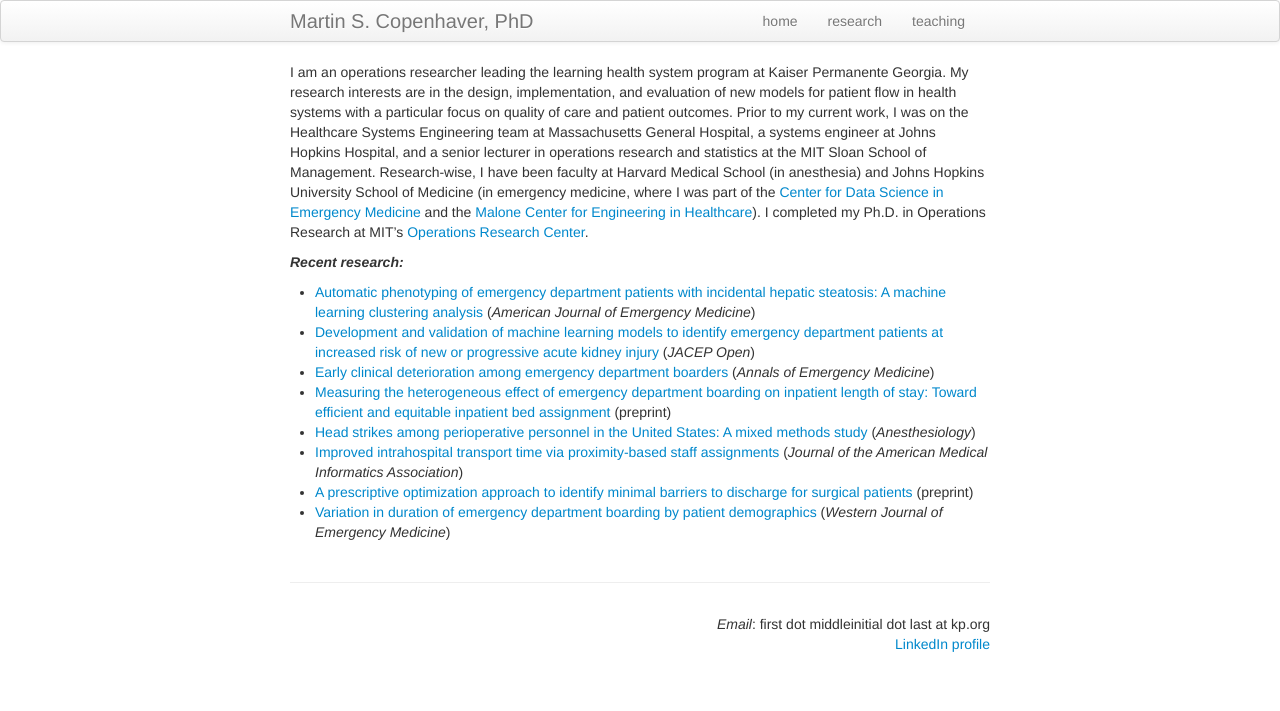
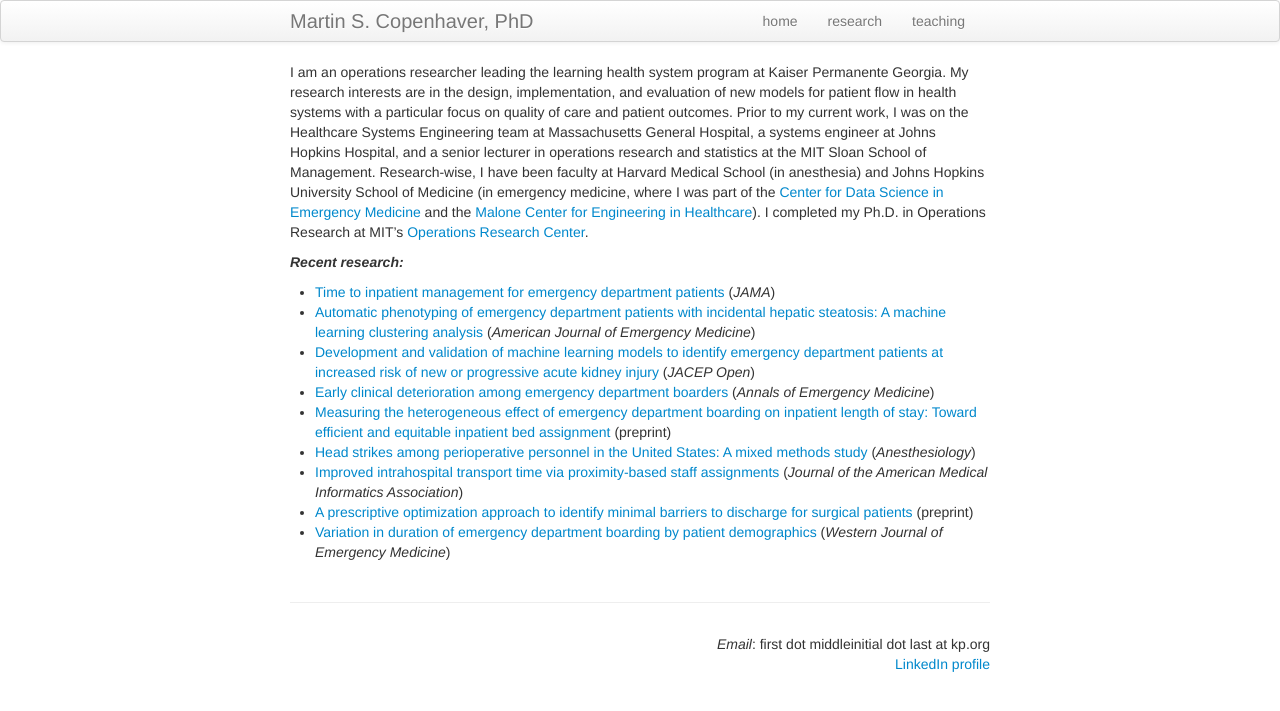
Before and after one commit to martincopenhaver/martincopenhaver.github.io, a Jekyll site: the page built from index.md, in a window 1280 px wide. Shown: the top 711 px of the page. Built offline with Jekyll 4.4.1, drawn with Linux system fonts in a browser that asks for light colours.

Commit message:
Update index.md

```diff
--- a/index.md
+++ b/index.md
@@ -11,6 +11,7 @@ redirect_from:
 I am an operations researcher leading the learning health system program at Kaiser Permanente Georgia. My research interests are in the design, implementation, and evaluation of new models for patient flow in health systems with a particular focus on quality of care and patient outcomes. Prior to my current work, I was on the Healthcare Systems Engineering team at Massachusetts General Hospital, a systems engineer at Johns Hopkins Hospital, and a senior lecturer in operations research and statistics at the MIT Sloan School of Management. Research-wise, I have been faculty at Harvard Medical School (in anesthesia) and Johns Hopkins University School of Medicine (in emergency medicine, where I was part of the [Center for Data Science in Emergency Medicine](https://cdem.jh.edu) and the [Malone Center for Engineering in Healthcare](https://malonecenter.jhu.edu/)). I completed my Ph.D. in Operations Research at MIT's [Operations Research Center](http://orc.mit.edu/).
 
 ##### _Recent research:_
+* [Time to inpatient management for emergency department patients](https://jamanetwork.com/journals/jama/article-abstract/2852957) (_JAMA_)
 * [Automatic phenotyping of emergency department patients with incidental hepatic steatosis: A machine learning clustering analysis](https://www.sciencedirect.com/science/article/abs/pii/S0735675726002561) (_American Journal of Emergency Medicine_)
 * [Development and validation of machine learning models to identify emergency department patients at increased risk of new or progressive acute kidney injury](https://www.jacepopen.com/article/S2688-1152(26)00072-X/fulltext) (_JACEP Open_)
 * [Early clinical deterioration among emergency department boarders](https://www.annemergmed.com/article/S0196-0644(26)00071-5/fulltext) (_Annals of Emergency Medicine_)
```
